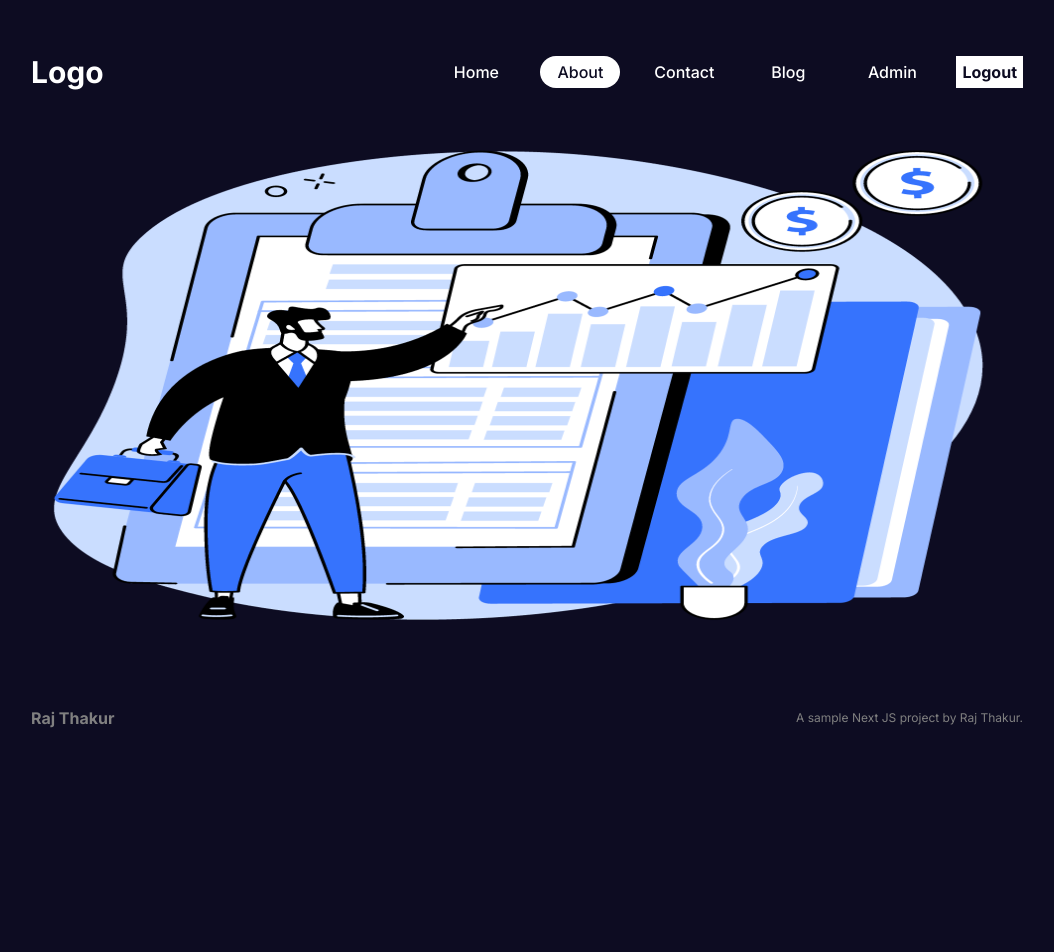
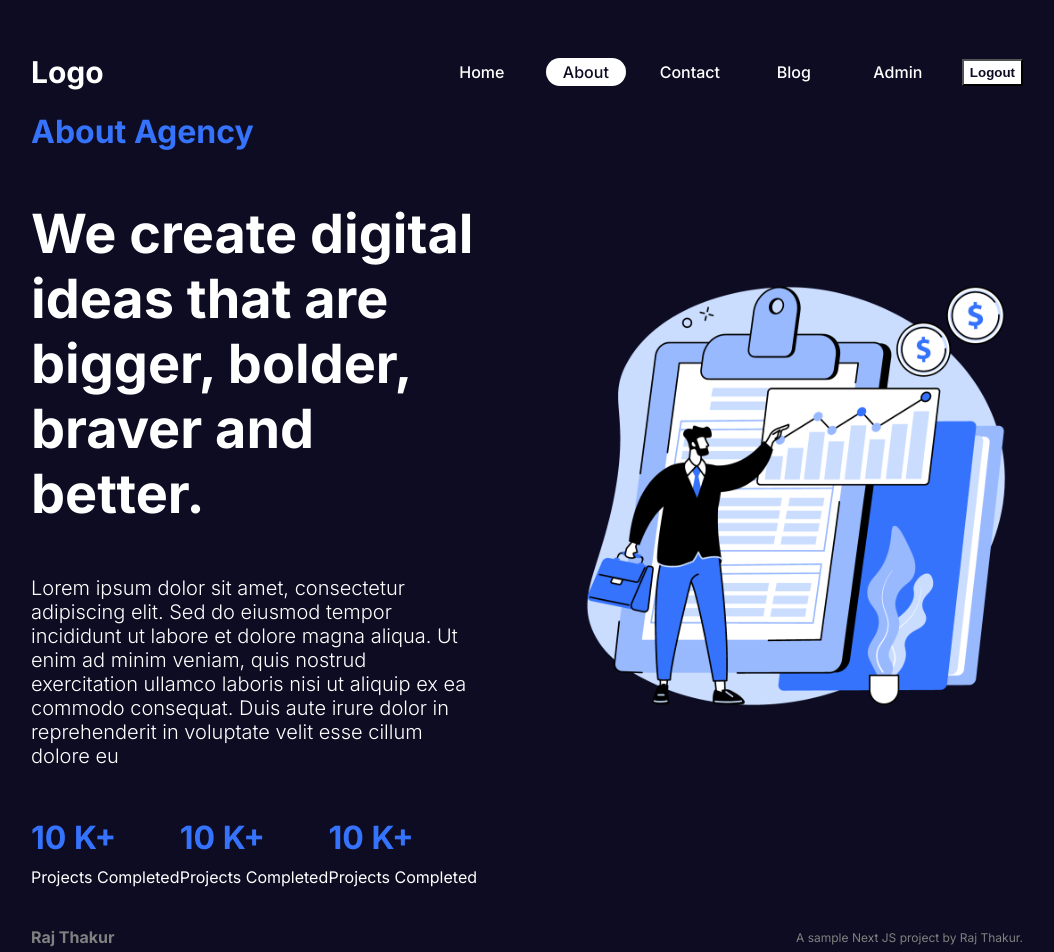
Before and after one commit to thakur-raj/nextjs-project, a Next.js app: page /about in a window 1280 px wide. Shown: the top 952 px of the page, without its empty margins (113-1167 px from the left). Before the commit the page ends 800 px from the top, so only its background shows below. Built offline with nearby package versions, Linux system fonts and the light colour scheme.

Commit message:
Aout page designed

```diff
--- a/src/app/about/about.module.css
+++ b/src/app/about/about.module.css
@@ -1,5 +1,48 @@
-.imageContainer{
+.container {
+    display: flex;
+    gap: 100px;
+}
+
+.textContainer {
+    flex: 1;
+    display: flex;
+    flex-direction: column;
+    gap: 50px;
+}
+
+.imageContainer {
+    flex: 1;
     position: relative;
-    width: 100%;
-    height: 500px;
 }
+
+.title{
+    font-size: 54px;
+}
+
+.subTitle{
+    color: var(--btn);
+}
+
+.description{
+    font-size: 20px;
+    font-weight: 300;
+}
+.boxes{
+    display: flex;
+    align-items: center;
+    justify-content: space-between;
+}
+
+.box{
+    display: flex;
+    flex-direction: column;
+    gap: 10px;
+}
+
+.box h1{
+    color: var(--btn);
+}
+
+.aboutImg{
+    object-fit: contain;
+}
--- a/src/app/about/page.tsx
+++ b/src/app/about/page.tsx
@@ -1,12 +1,46 @@
-import Image from "next/image"
-import styles from "./about.module.css"
+import Image from "next/image";
+import styles from "./about.module.css";
 
 const AboutPage = () => {
   return (
-    <div className={styles.imageContainer}>
-      <Image src='/about.png' alt='about' fill/>
+    <div className={styles.container}>
+      <div className={styles.textContainer}>
+        <h1 className={styles.subTitle}>About Agency</h1>
+        <h1 className={styles.title}>
+          We create digital ideas that are bigger, bolder, braver and better.
+        </h1>
+        <p className={styles.description}>
+          Lorem ipsum dolor sit amet, consectetur adipiscing elit. Sed do
+          eiusmod tempor incididunt ut labore et dolore magna aliqua. Ut enim ad
+          minim veniam, quis nostrud exercitation ullamco laboris nisi ut
+          aliquip ex ea commodo consequat. Duis aute irure dolor in
+          reprehenderit in voluptate velit esse cillum dolore eu
+        </p>
+        <div className={styles.boxes}>
+          <div className={styles.box}>
+            <h1>10 K+</h1>
+            <p>Projects Completed</p>
+          </div>
+          <div className={styles.box}>
+            <h1>10 K+</h1>
+            <p>Projects Completed</p>
+          </div>
+          <div className={styles.box}>
+            <h1>10 K+</h1>
+            <p>Projects Completed</p>
+          </div>
+        </div>
       </div>
-  )
-}
+      <div className={styles.imageContainer}>
+        <Image
+          src="/about.png"
+          alt="about"
+          fill
+          className={styles.aboutImg}
+        />
+      </div>
+    </div>
+  );
+};
 
-export default AboutPage
+export default AboutPage;
--- a/tailwind.config.ts
+++ b/tailwind.config.ts
@@ -6,6 +6,7 @@
     "./src/components/**/*.{js,ts,jsx,tsx,mdx}",
     "./src/app/**/*.{js,ts,jsx,tsx,mdx}",
   ],
+  corePlugins: { preflight: false },
   theme: {
     extend: {
       backgroundImage: {
```
